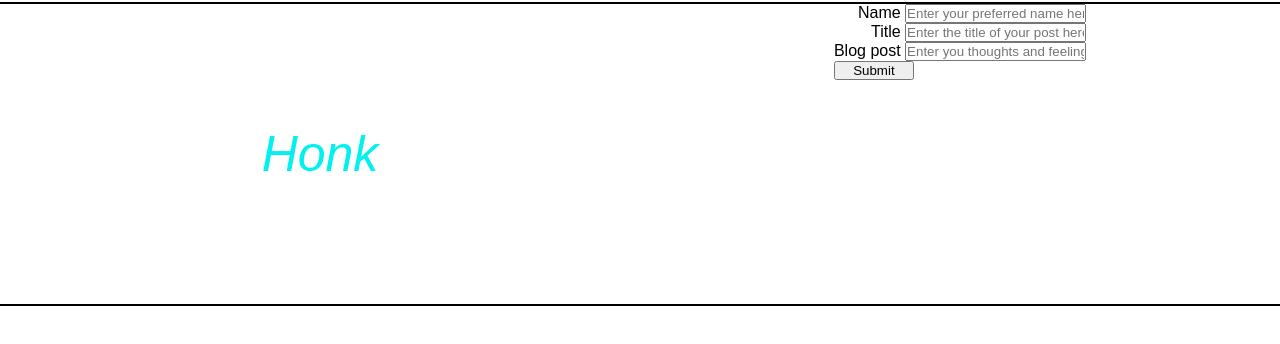
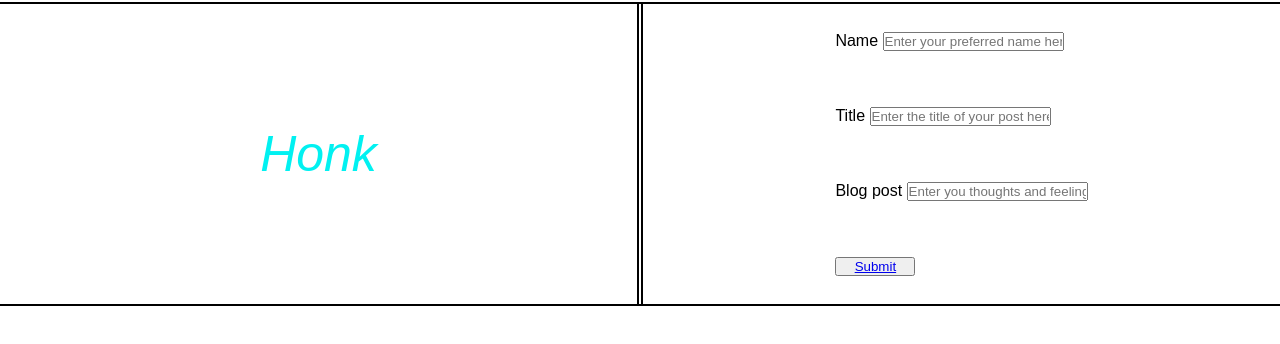
Before and after one commit to shyanrafer/first-blog-page, a plain HTML site: page index.html in a window 1280 px wide. Shown: the part 92-436 px from the top of the page. Drawn offline with Linux system fonts and the light colour scheme.

Commit message:
Added a border between the fun honk div and form content. Also added a hover element to honk - will do the same to the submit button in the form - and also added a link to the submit button that takes one to the blog page.

```diff
--- a/assets/css/form.css
+++ b/assets/css/form.css
@@ -49,20 +49,30 @@
   font-size: 50px;
   color: #01F1F1;
   font-style: italic;
+  border-right: solid 2px black;
+  margin-right: 1px;
+}
+
+/* The following command has a bug - the cursor shows across the whole width of the container. Gotta find out how to solve that. */
+#fun-honk p:hover {
+  cursor: pointer;
+  /* I would like to add a sound effect on click - a goose honking */
 }
 
 #form-div {
   width: 50%;
+  border-left: solid 2px black;
+  margin-left: 1px;
 }
-
+/* To align items vertically height has to be estabilished for the container */
 #blog-post-form {
+  height: 100%;
   display: grid;
   justify-content: center;
-  text-align: right;
+  text-align: left;
   align-items: center;
 }
 
 #form-submit-button {
-  max-width: 80px
-
+  width: 80px
 }
--- a/index.html
+++ b/index.html
@@ -54,9 +54,15 @@
           <input type="text" name="post-content" id="post-content" placeholder="Enter you thoughts and feelings here">
         </div>
         <!-- Submit buttons can exist within forms -->
-        <button id="form-submit-button">Submit</button>
+        <button id="form-submit-button"><a href="./blog.html">Submit</a></button>
       </form>
     </div>
+  </div>
+
+  <div>
+    <footer>
+
+    </footer>
   </div>
 
 </body>
```
